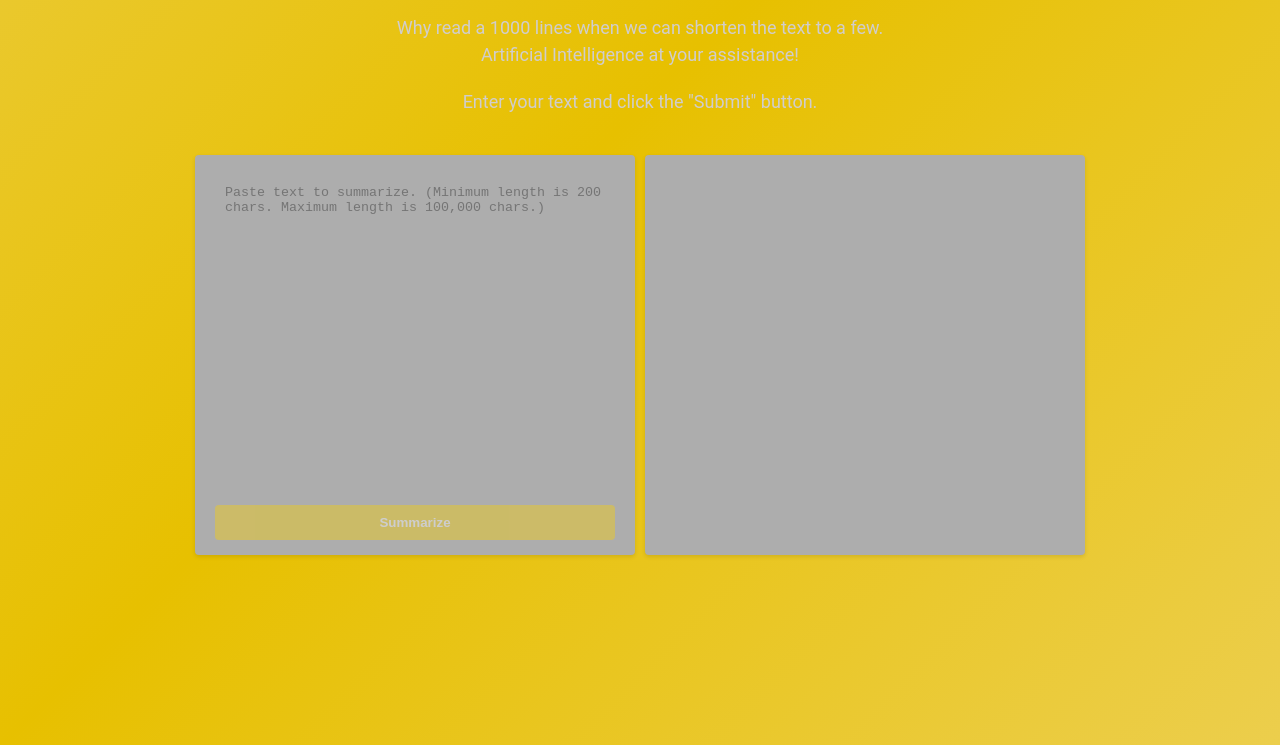
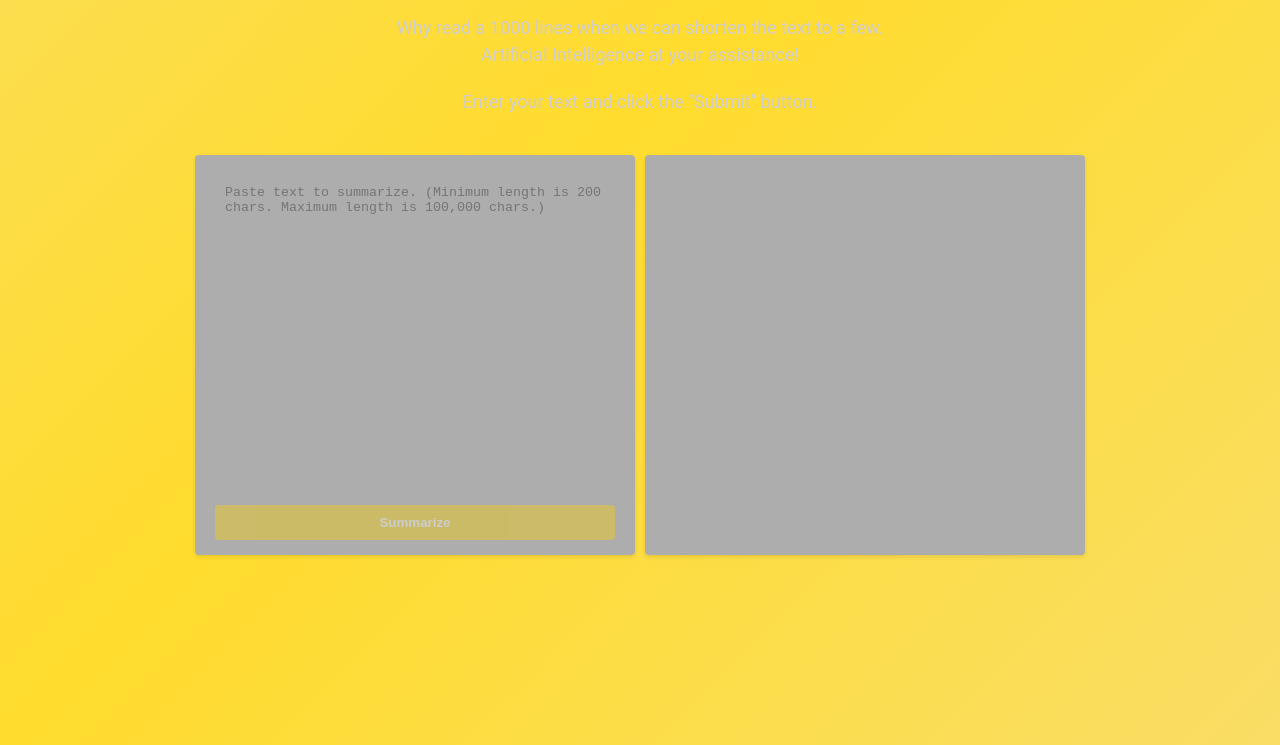
Before and after one commit to garimabhayanaa/AI-Text-Summarizer, a website: page public/index.html in a window 1280 px wide. Shown: the part 95-840 px from the top of the page. Drawn offline with Linux system fonts and the light colour scheme.

Commit message:
Updated stylesheet.css

```diff
--- a/public/stylesheet.css
+++ b/public/stylesheet.css
@@ -1,6 +1,6 @@
 body {
   font-family: 'Roboto', sans-serif;
-  background: linear-gradient(-45deg, #f2dfa9, #e7c000, #f2dfa9, #e7c000);
+  background: linear-gradient(-45deg, #f2dfa9, #ffdc2d, #f2dfa9, #ffdc2d);
   background-size: 400% 400%;
   animation: gradientFlow 15s ease infinite;
   height: 100vh;
```
